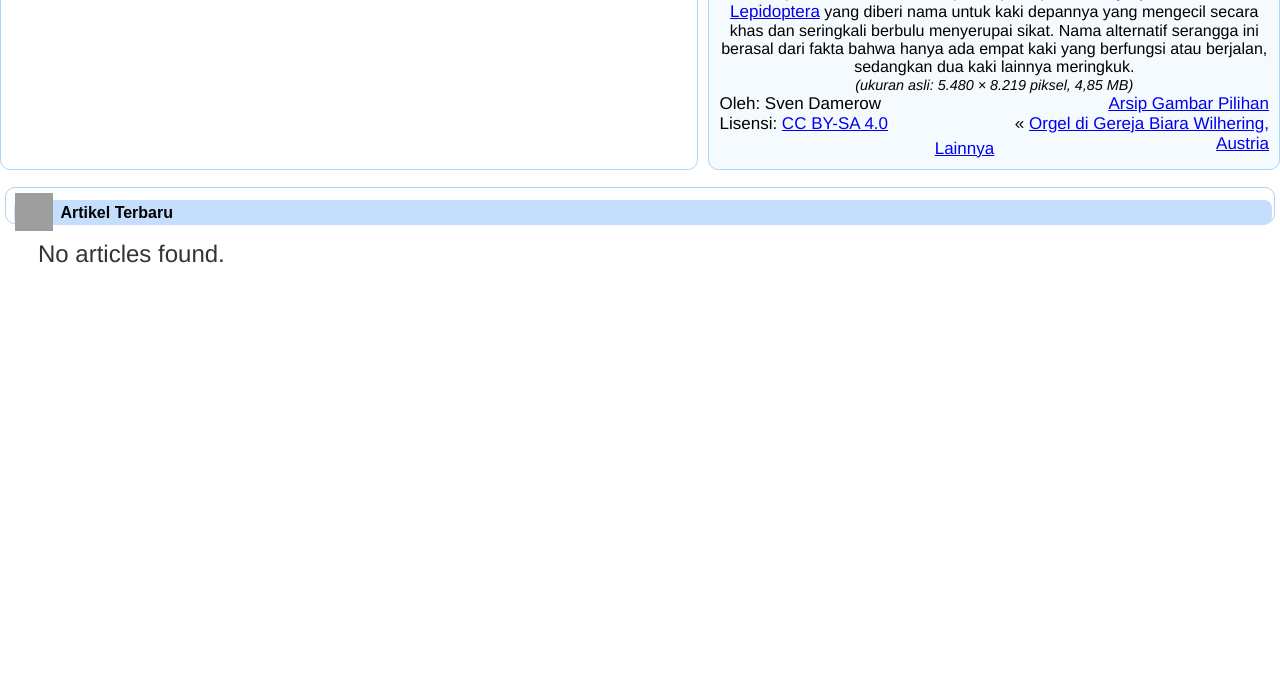
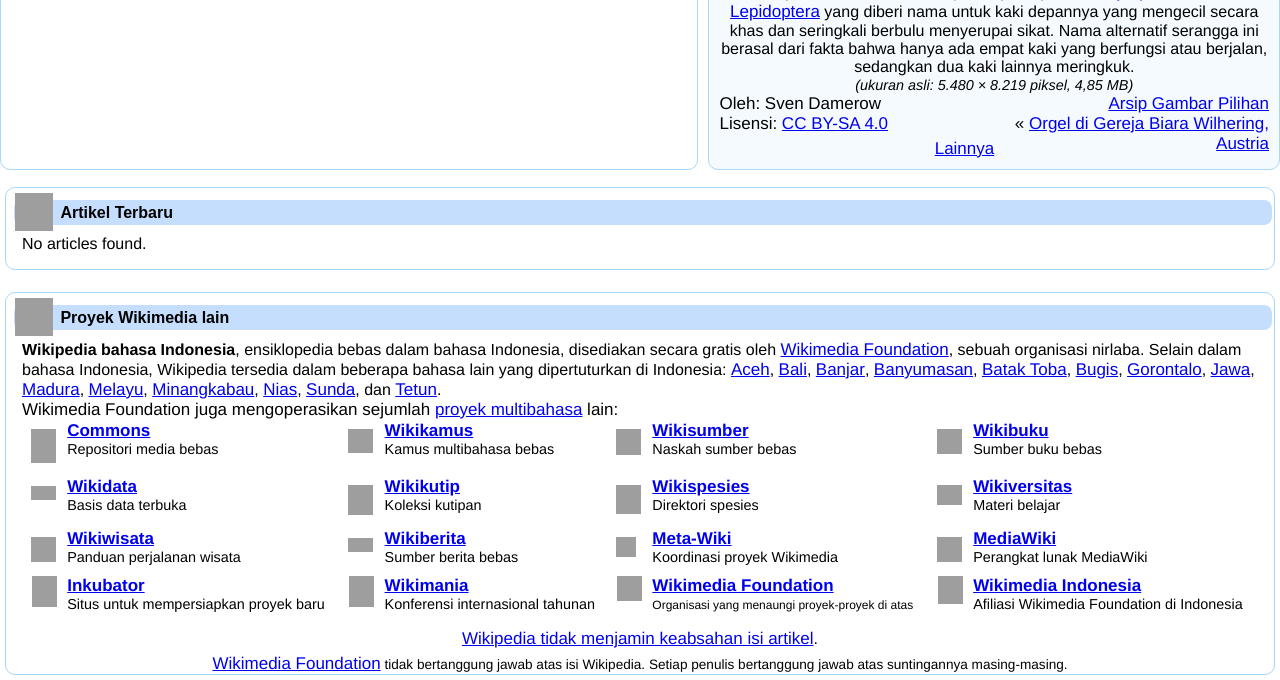
Before and after one commit to briant24/wikipediaeka, a PHP site: page /index.php in a window 1280 px wide. Shown: the part 1305-1985 px from the top of the page. Before the commit the page ends 1568 px from the top, so only its background shows below. Run offline with PHP 8.4, Linux system fonts and the light colour scheme; data that the repository does not hold is empty; grey boxes are pictures that could not be loaded.

Commit message:
fix: add footer to main content & fix override page

```diff
--- a/content.php
+++ b/content.php
@@ -65,8 +65,9 @@
                 <div class="mp-footer&#95;_main">
                     <div class="mp-content-box-other">
                         <h2 class="mp-content-box-other&#95;_header">
-                            <span class="mw-headline" id="Proyek_Wikimedia_lain">
-                                <div class="mp-content-box-other&#95;_header-icon"><span typeof="mw:File">
+                            <span class="mw-headline" id="Artikel_Terbaru">
+                                <div class="mp-content-box-other&#95;_header-icon">
+                                    <span typeof="mw:File">
                                         <span><img alt=""
                                                 src="//upload.wikimedia.org/wikipedia/commons/thumb/1/14/Wikimedia-logo-circle.svg/38px-Wikimedia-logo-circle.svg.png"
                                                 decoding="async" width="38" height="38" class="mw-file-element"
@@ -76,9 +77,11 @@
                                     </span>
                                 </div>
                                 <div class="mp-content-box-other&#95;_header-text">Artikel Terbaru</div>
-                                <br>
-                                <div class="mp-content-box-other&#95;_content">
-                                    <?php
+                            </span>
+                        </h2>
+                    </div>
+                    <div class="mp-content-box-other&#95;_content">
+                        <?php
                                     include 'api.php';
                                     $result = $conn->query("SELECT * FROM articles ORDER BY created_at DESC");
                                     if ($result->num_rows > 0) {
@@ -108,14 +111,12 @@
                                     }
                                     $conn->close();
                                     ?>
-                                </div>
-                            </span>
-                        </h2>
                     </div>
                 </div>
             </div>
         </div>
     </div>
+    </div>
 </body>
 
 </html>
--- a/index.php
+++ b/index.php
@@ -23,11 +23,6 @@
         <div id="bodyContent" class="vector-body" aria-labelledby="firstHeading" data-mw-ve-target-container>
             <div class="vector-body-before-content">
                 <div id="siteSub" class="noprint">Dari Wikipedia bahasa Indonesia, ensiklopedia bebas</div>
-            </div>
-            <div id="contentSub">
-                <div id="mw-content-subtitle">
-
-                </div>
             </div>
             <div id="mw-content-text" class="mw-body-content">
                 <div class="mw-content-ltr mw-parser-output" lang="id" dir="ltr">
@@ -615,39 +610,12 @@
                     <div>
                         <?php include('content.php');?>
                     </div>
-
-                    <!-- <div id="content">
-      <div id="intro">
-        <h1>Selamat datang di Wikipedia,</h1>
-        <p>ensiklopedia bebas yang dapat disunting oleh siapa saja.</p>
-        <p>Saat ini, Wikipedia bahasa Indonesia memiliki <strong>1.021.000</strong> artikel.</p>
-      </div>
-      <div id="featured">
-        <h2>Artikel pilihan</h2>
-        <div id="featured-image">
-          <img src="img/pencil.jpg" alt="Artikel pilihan">
+                </div>
+            </div>
         </div>
-        <div id="featured-text">
-          <p><a href="#">Kucing</a> adalah hewan mamalia karnivora dari keluarga Felidae. Kucing telah berbaur dengan manusia paling tidak sejak 9.500 tahun yang lalu, dan saat ini adalah hewan peliharaan yang paling populer di dunia. Kucing memiliki beragam jenis, mulai dari kucing ras, kucing campuran, hingga kucing liar.</p>
-          <p><a href="#">Baca selengkapnya...</a></p>
-        </div>
-      </div>
-      <div id="news">
-        <h2>Peristiwa terkini</h2>
-        <ul>
-          <li><a href="#">27 Desember</a>: Gunung Agung di Bali meletus dan menyebabkan abu vulkanik menyebar ke sekitar pulau.</li>
-          <li><a href="#">26 Desember</a>: Gempa bumi berkekuatan 6,8 SR mengguncang Pulau Jawa dan menimbulkan kerusakan di beberapa daerah.</li>
-          <li><a href="#">25 Desember</a>: Hari Natal dirayakan oleh umat Kristen di seluruh dunia.</li>
-          <li><a href="#">24 Desember</a>: Presiden Joko Widodo mengumumkan bahwa vaksin COVID-19 akan mulai disuntikkan pada Januari 2024.</li>
-          <li><a href="#">23 Desember</a>: Pemilu legislatif dan presiden diadakan di Korea Selatan, dengan hasil menunjukkan kemenangan telak bagi partai oposisi.</li>
-        </ul>
-      </div>
-      <div id="footer">
-        <p>Wikipedia® adalah merek dagang terdaftar dari Wikimedia Foundation, Inc., sebuah organisasi nirlaba.</p>
-        <p>Kebijakan privasi | Tentang Wikipedia | Penyangkalan | Pengembang | Statistik | Pernyataan kuki | Versi seluler</p>
-      </div>
     </div>
-  </div> -->
 </body>
-
+<footer>
+    <?php include('footer.php'); ?>
+</footer>
 </html>
```
